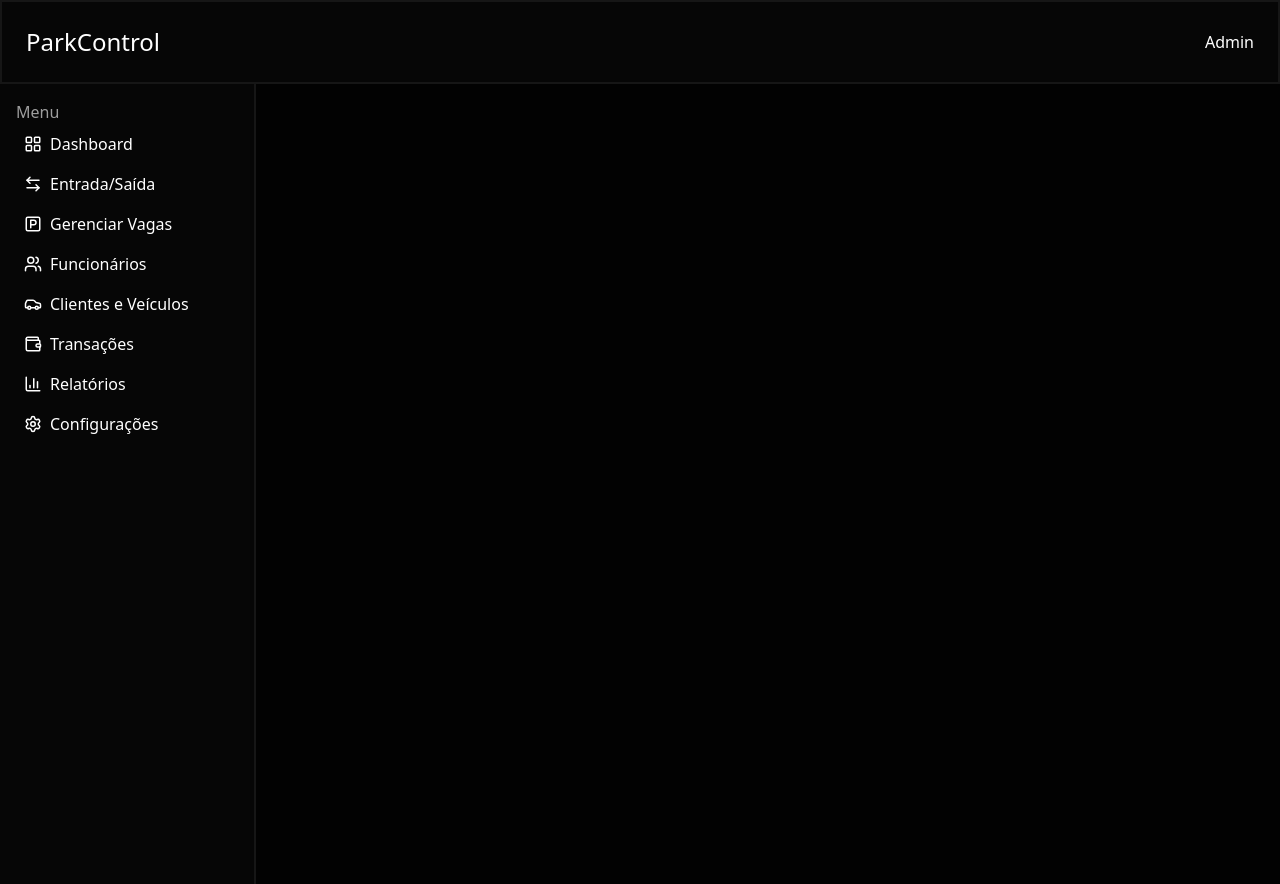
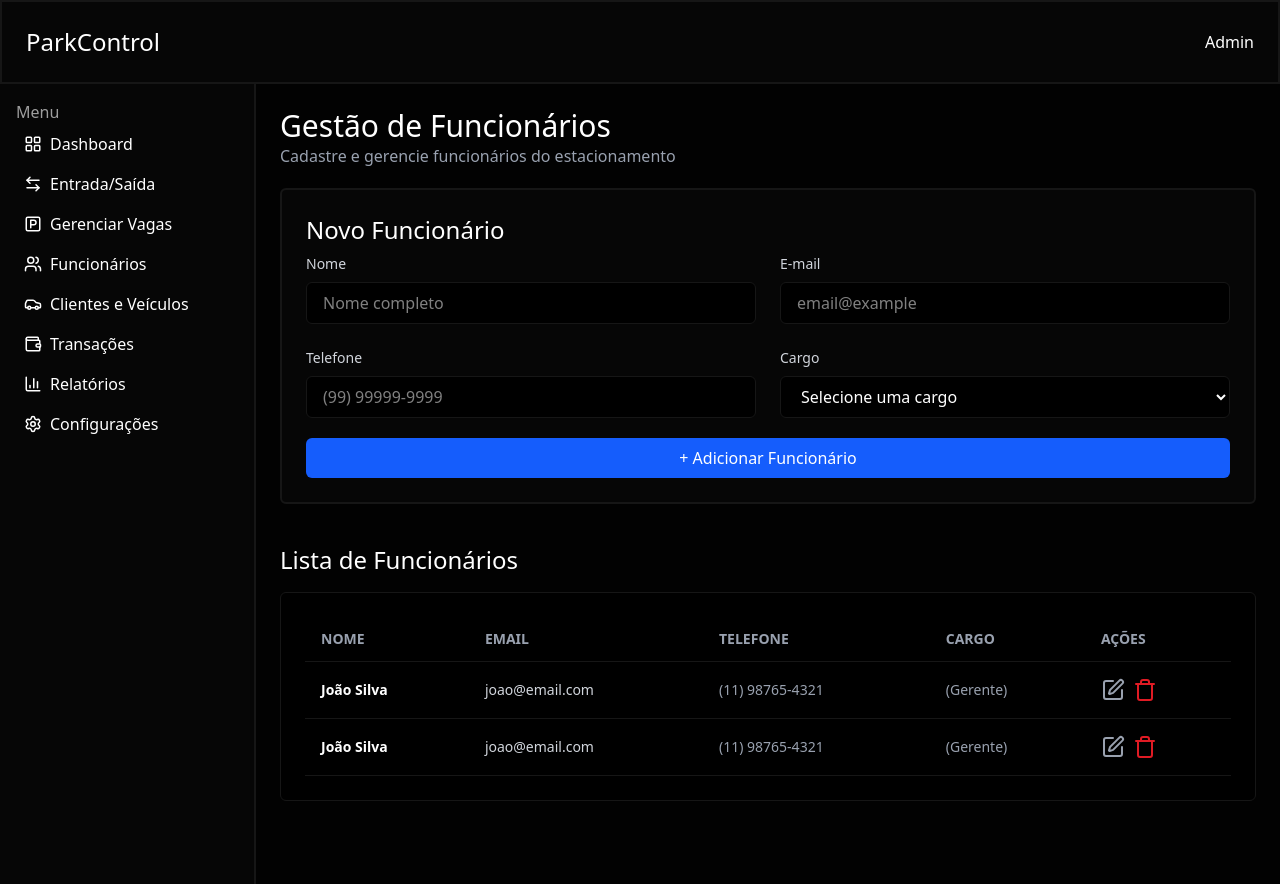
Before and after one commit to HerbertCarlos007/parking-management-frontend, a Vue app: page /users in a window 1280 px wide. Built offline with nearby package versions, Linux system fonts and the light colour scheme.

Commit message:
feat: criando componente de funcionarios

```diff
--- /dev/null
+++ b/src/components/UserComponent.vue
@@ -0,0 +1,116 @@
+<script setup>
+import { SquarePen, Trash } from 'lucide-vue-next';
+</script>
+
+<template>
+  <div class="w-full flex justify-between items-center">
+    <section class="text-white">
+      <h1 class="text-3xl">Gestão de Funcionários</h1>
+      <span class="text-gray-400">Cadastre e gerencie funcionários do estacionamento</span>
+    </section>
+
+  </div>
+
+ <div class="w-full bg-secondary border-2 border-border rounded-md mt-5 p-6">
+    <h2 class="text-white text-2xl">Novo Funcionário</h2>
+
+    <form class="grid grid-cols-1 md:grid-cols-2 gap-6 text-white">
+
+      <div class="flex flex-col gap-2 mt-2">
+        <label class="text-sm text-gray-300">Nome</label>
+        <input
+          type="text"
+          placeholder="Nome completo"
+          class="bg-black border border-border rounded-md px-4 py-2 focus:outline-none focus:border-blue-600"
+        />
+      </div>
+
+      <div class="flex flex-col gap-2 mt-2">
+        <label class="text-sm text-gray-300">E-mail</label>
+        <input
+          type="text"
+          placeholder="email@example"
+          class="bg-black border border-border rounded-md px-4 py-2 focus:outline-none focus:border-blue-600"
+        />
+      </div>
+
+      <div class="flex flex-col gap-2">
+        <label class="text-sm text-gray-300">Telefone</label>
+        <input
+          type="text"
+          placeholder="(99) 99999-9999"
+          class="bg-black border border-border rounded-md px-4 py-2 focus:outline-none focus:border-blue-600"
+        />
+      </div>
+
+      <!-- Vaga Disponível -->
+      <div class="flex flex-col gap-2">
+        <label class="text-sm text-gray-300">Cargo</label>
+        <select
+          class="bg-black border border-border rounded-md px-4 py-2 focus:outline-none focus:border-blue-600"
+        >
+          <option>Selecione uma cargo</option>
+          <option>Operador</option>
+          <option>Gerente</option>
+          <option>Supervisor</option>
+        </select>
+      </div>
+
+
+
+
+
+
+    </form>
+     <button
+          type="submit"
+          class="w-full mt-5 text-white bg-blue-600 hover:bg-blue-700 px-6 py-2 rounded-md font-medium"
+        >
+          +  Adicionar Funcionário
+        </button>
+  </div>
+
+ <h1 class="text-2xl text-white mt-10">Lista de Funcionários</h1>
+   <div
+    class="w-full p-6 mt-4 bg-black text-white rounded-md border border-border"
+  >
+
+    <div class="overflow-x-auto">
+      <table class="min-w-full border-collapse">
+        <thead>
+          <tr
+            class="border-b border-border text-left text-sm uppercase text-gray-400"
+          >
+            <th class="py-3 px-4">Nome</th>
+            <th class="py-3 px-4">Email</th>
+            <th class="py-3 px-4">Telefone</th>
+            <th class="py-3 px-4">Cargo</th>
+            <th class="py-3 px-4">Ações</th>
+          </tr>
+        </thead>
+
+        <tbody class="text-sm">
+          <tr class="border-b border-border hover:bg-gray-900 transition">
+            <td class="py-4 px-4 font-semibold">João Silva</td>
+            <td class="py-4 px-4 text-gray-300">joao@email.com</td>
+            <td class="py-4 px-4 text-gray-400">(11) 98765-4321</td>
+            <td class="py-4 px-4 text-gray-400">(Gerente)</td>
+
+            <td class="flex gap-2 py-4 px-4 text-gray-400"><SquarePen class="cursor-pointer"/> <Trash color="#e01b24"  class="cursor-pointer"/></td>
+
+          </tr>
+
+          <tr class="border-b border-border hover:bg-gray-900 transition">
+             <td class="py-4 px-4 font-semibold">João Silva</td>
+            <td class="py-4 px-4 text-gray-300">joao@email.com</td>
+            <td class="py-4 px-4 text-gray-400">(11) 98765-4321</td>
+            <td class="py-4 px-4 text-gray-400">(Gerente)</td>
+            <td class="flex gap-2 py-4 px-4 text-gray-400"><SquarePen class="cursor-pointer"/> <Trash color="#e01b24"  class="cursor-pointer"/></td>
+          </tr>
+        </tbody>
+      </table>
+    </div>
+  </div>
+</template>
+
+<style scoped></style>
--- a/src/router/index.js
+++ b/src/router/index.js
@@ -1,11 +1,18 @@
 import {createRouter, createWebHistory} from 'vue-router'
 import ParkingEntryComponent from '@/components/ParkingEntryComponent.vue'
+import UserComponent from '@/components/UserComponent.vue'
 
 const routes = [
     {
         path: '/parking-entry',
         name: 'parking entry',
         component: ParkingEntryComponent,
+    },
+
+    {
+        path: '/users',
+        name: 'users',
+        component: UserComponent,
     },
 
 ]
```
